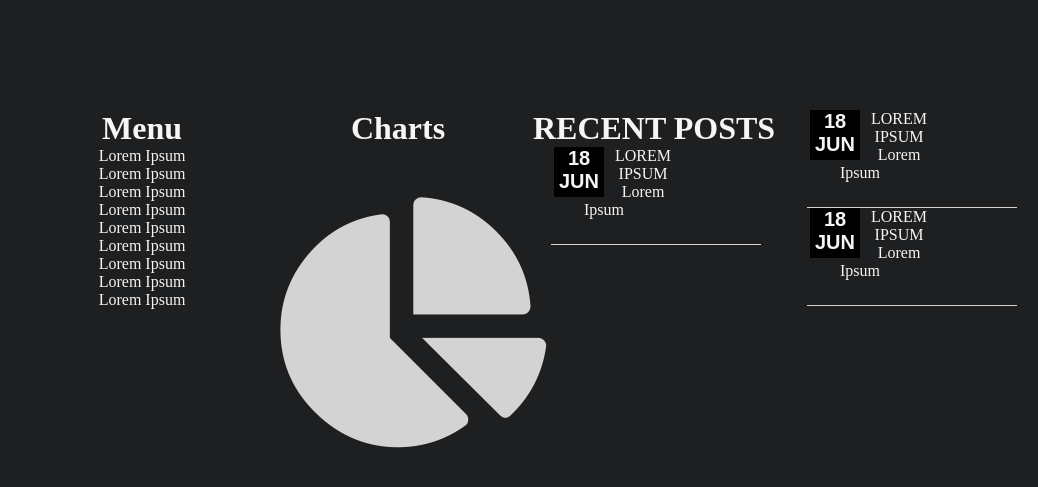
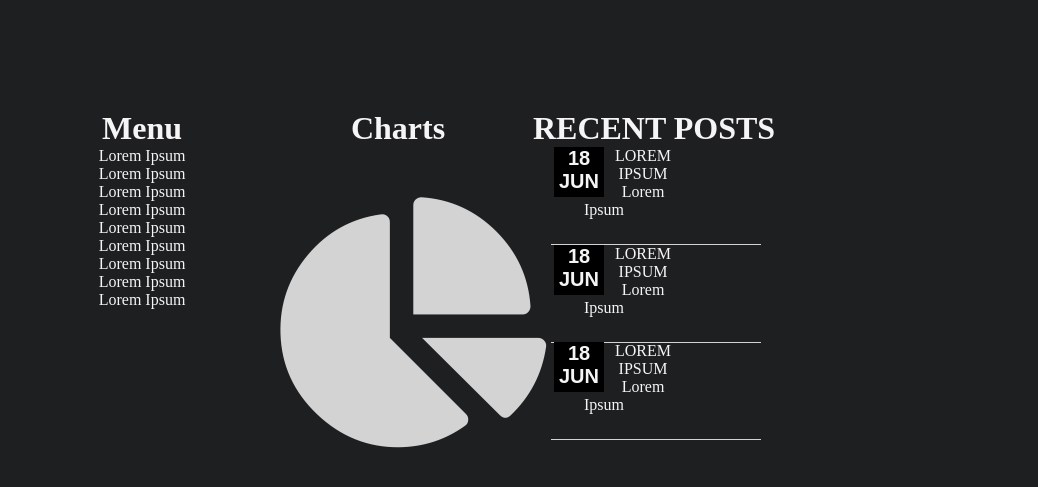
Before and after one commit to Izummii/test, a plain HTML site: page index.html in a window 1280 px wide. Shown: the part 4921-5408 px from the top of the page, 242-1280 px from the left. Drawn offline with Linux system fonts and the light colour scheme; a web font is replaced by a local one.

Commit message:
Footer Bug Fixed

```diff
--- a/index.html
+++ b/index.html
@@ -233,22 +233,24 @@
 					</div>
 					<div class="bottom">
 						<h1 class="bottom-heading">RECENT POSTS</h1>
+						<div>
 							<h1 class="bottom-heading2">18 JUN</h1>
 							<p class="bottom-para2">LOREM IPSUM</p>
 							<p class="bottom-para2">Lorem Ipsum</p>
 							<div class="linear"></div>
 						</div>
-					<div class="bottom">
+						<div>
 							<h1 class="bottom-heading2">18 JUN</h1>
 							<p class="bottom-para2">LOREM IPSUM</p>
 							<p class="bottom-para2">Lorem Ipsum</p>
 							<div class="linear"></div>
 						</div>
-					<div class="bottom">
+						<div>
 							<h1 class="bottom-heading2">18 JUN</h1>
 							<p class="bottom-para2">LOREM IPSUM</p>
 							<p class="bottom-para2">Lorem Ipsum</p>
 							<div class="linear"></div>
+						</div>
 					</div>
 
 				</div>
```
Lines whose indentation alone changed are shown as unchanged.
